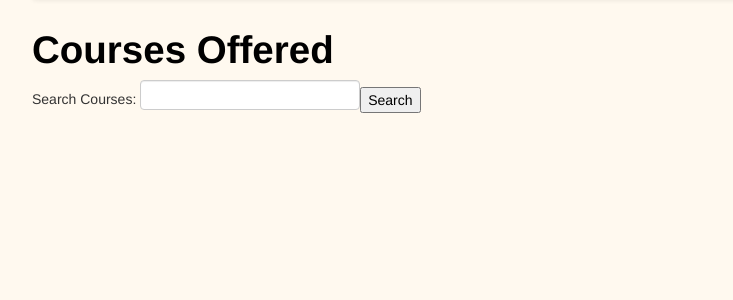
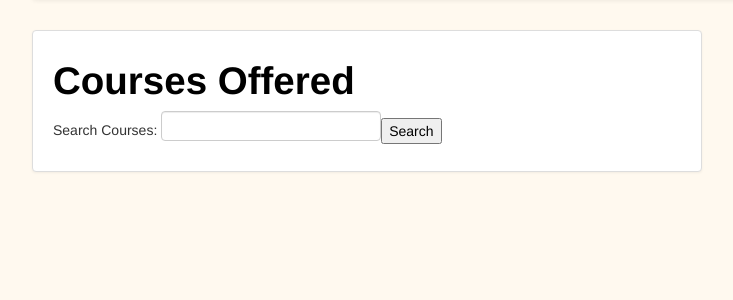
Before and after one commit to Fireworks/sGator, a Django app: page /search/ in a window 1280 px wide. Shown: the part 67-367 px from the top of the page, without its empty margins (23-756 px from the left). Run offline with Django 3.2, Linux system fonts and the light colour scheme; data that the repository does not hold is empty; some libraries are stand-ins or nearby versions.

Commit message:
Basic style changes to course page

```diff
--- a/sgator/static/css/style.css
+++ b/sgator/static/css/style.css
@@ -11,3 +11,8 @@ h1, h2, h3, h4, h5, h6{
 .navbar-wrapper{
 	margin-top: 25px;
 }
+
+.box{
+	background: #fff;
+	padding: 20px;
+}
--- a/templates/courses.html
+++ b/templates/courses.html
@@ -1,12 +1,14 @@
 {%extends "base.html"%}
 {%block content%}
-	<h1>Courses Offered </h1>
+    <div class="row-fluid">
+    <div class="thumbnail span7 box">
+    	<h1>Courses Offered</h1>
       <table>
     {% if results %}
       {% for result in results %}
        <tr>
-   <td> {{ result.name }} </td>
-    <td>{{ result.cname }} </td>
+       <td> {{ result.name }}</td>
+        <td>{{ result.cname }}</td>
         <td>{{ result.section }}</td>
         <td>{{ result.cedits }}</td>
     </tr>
@@ -18,7 +20,6 @@
       <input type="submit" value="Search" />
     </form>
     {% endif %}
-
-
-
+    </div>
+    </div>
 {%endblock%}
--- a/templates/home.html
+++ b/templates/home.html
@@ -1,4 +1,6 @@
 {%extends "base.html"%}
 {%block content%}
 	<h1>Home page</h1>
+	<p>Welcome to ScheduleGator! Stay tuned for updates on this exciting new schedule creation tool!
+	</p>
 {%endblock%}
--- a/templates/navbar.html
+++ b/templates/navbar.html
@@ -28,7 +28,7 @@
 			<a href="#">Create Schedule</a>
 		</li>
 		<li>
-			<a href="#">Courses</a>
+			<a href="/courses">Courses</a>
 		</li>
 		<li>
 			<a href="/about">About</a>
```
Lines whose indentation alone changed are shown as unchanged.
